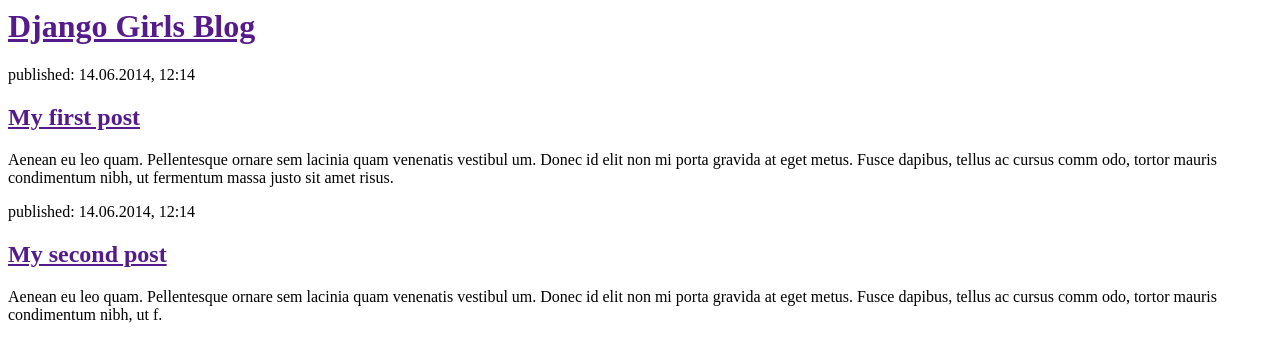
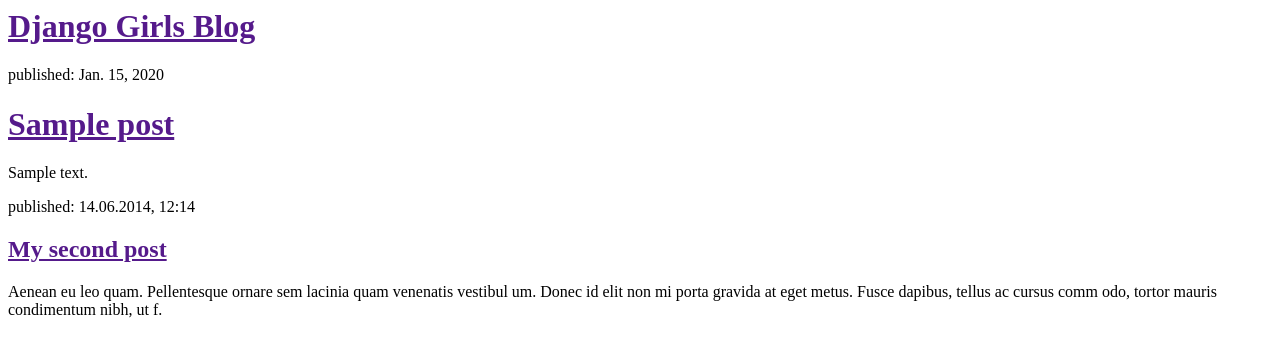
Before and after one commit to KaterinPerdom/my-first-blog, a Django app: template blog/templates/blog/post_list.html in a window 1280 px wide. Shown: the top 362 px of the page. Run offline with Django 3.2, Linux system fonts and the light colour scheme; the template is opened without the code that fills it: values that come from a table or form of the project are taken from there, others are empty; tables that the repository leaves empty hold one stand-in row (values such as "Sample post").

Commit message:
Modified templates to display posts from database.

```diff
--- a/blog/models.py
+++ b/blog/models.py
@@ -14,5 +14,5 @@
         self.published_date = timezone.now()
         self.save()
 
-    def _str_(self):
+    def __str__(self):
         return self.title
--- a/blog/templates/blog/post_list.html
+++ b/blog/templates/blog/post_list.html
@@ -6,13 +6,14 @@
 <div>
 <h1><a href="">Django Girls Blog</a></h1>
 </div>
-<div>
-<p>published: 14.06.2014, 12:14</p>
-<h2><a href="">My first post</a></h2>
-<p>Aenean eu leo quam. Pellentesque ornare sem lacinia quam venenatis vestibul
-um. Donec id elit non mi porta gravida at eget metus. Fusce dapibus, tellus ac cursus comm
-odo, tortor mauris condimentum nibh, ut fermentum massa justo sit amet risus.</p>
-</div>
+{% for post in posts %}
+	<div>
+		<p>published: {{post.published_date }}</p>
+		<h1><a href="">{{ post.title }}</a></h1>
+		<p>{{ post.text|linebreaksbr }}</p>
+	</div>
+{% endfor %}
+
 <div>
 <p>published: 14.06.2014, 12:14</p>
 <h2><a href="">My second post</a></h2>
--- a/blog/views.py
+++ b/blog/views.py
@@ -1,4 +1,8 @@
 from django.shortcuts import render
+from django.utils import timezone
+from .models import Post
+
 def post_list(request):
-    return render(request, 'blog/post_list.html', {})
+    posts= Post.objects.filter(published_date__lte=timezone.now()).order_by('published_date')
+    return render(request, 'blog/post_list.html', {'posts':posts})
 # Create your views here.
```
